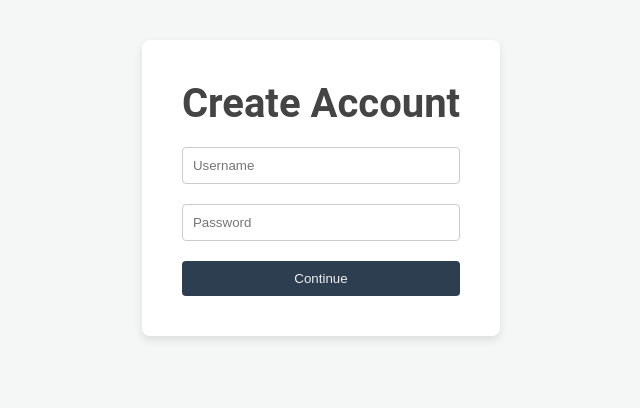
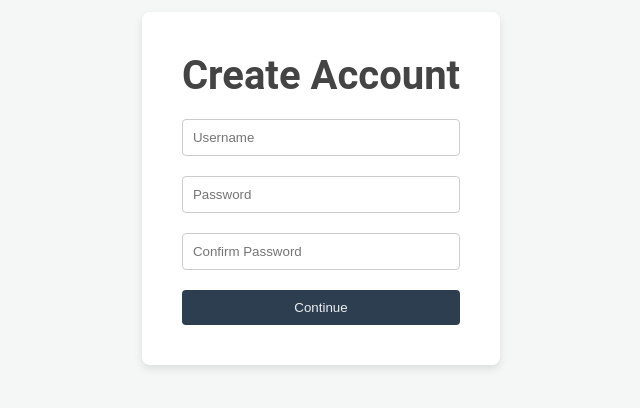
Before and after one commit to Rstarkey013/Bacnet, a React (Create React App) app: page /initial-signup in a window 1280 px wide. Shown: the part 212-620 px from the top of the page, without its empty margins (319-959 px from the left). Built offline with nearby package versions, Linux system fonts and the light colour scheme.

Commit message:
Modified InitialSignup to confirm password

```diff
--- a/src/components/InitialSignup.jsx
+++ b/src/components/InitialSignup.jsx
@@ -54,6 +54,7 @@
 const InitialSignup = () => {
   const [username, setUsername] = useState('');
   const [password, setPassword] = useState('');
+  const [confirmPassword, setConfirmPassword] = useState('');
   const [error, setError] = useState('');
   const navigate = useNavigate();
 
@@ -63,6 +64,8 @@
 
     if (password.length < 8 || !passwordRegex.test(password)) {
       setError('Password must be at least 8 characters long and contain at least one numerical value and one special character.');
+    } else if (password !== confirmPassword) {
+      setError('Passwords do not match.');
     } else {
       setError('');
       // Redirect to the next signup step
@@ -89,6 +92,13 @@
           onChange={(e) => setPassword(e.target.value)}
           required
         />
+        <Input
+          type="password"
+          placeholder="Confirm Password"
+          value={confirmPassword}
+          onChange={(e) => setConfirmPassword(e.target.value)}
+          required
+        />
         <Button type="submit">Continue</Button>
       </Form>
     </Container>
```
